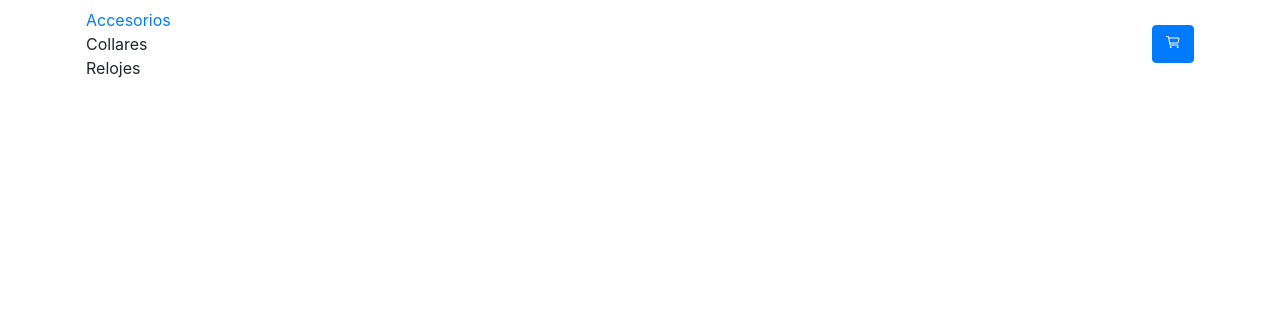
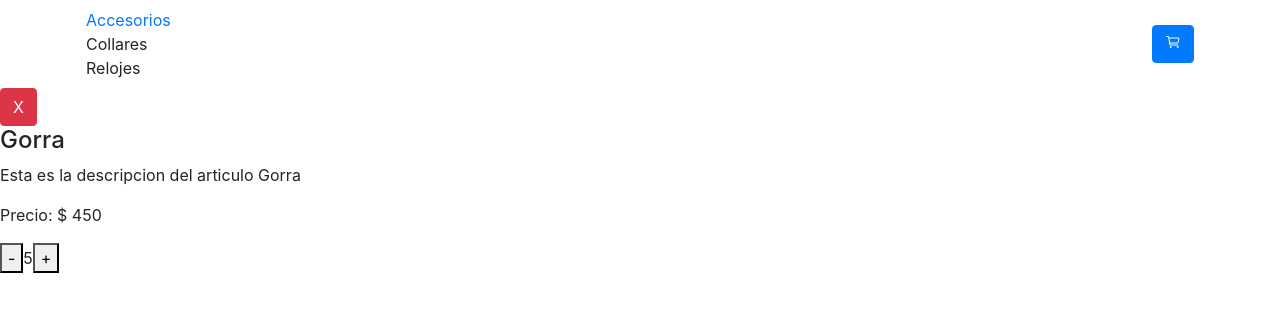
Before and after one commit to Rodriip95/ecommer-react, a React (Create React App) app: page /item/1 in a window 1280 px wide. Shown: the top 312 px of the page. Built offline with nearby package versions, Linux system fonts and the light colour scheme.

Commit message:
Reformula useParams

```diff
--- a/src/App.js
+++ b/src/App.js
@@ -1,25 +1,63 @@
 import React, { Fragment } from 'react';
-import {BrowserRouter, Route, Switch, Link} from 'react-router-dom';
+import {BrowserRouter, Route, Switch, Link, useParams} from 'react-router-dom';
 import NavBar from './components/Navbar';
 import ItemDetail from './components/ItemDetail';
 import ItemListContainer from './components/ItemListContainer';
 
 
 function App() {
+   const inventario = [
+    {
+        id: 1,
+        articulo: "Gorra",
+        stock: 5,
+        stockInicial: 5,
+        precio: 450,
+        descripcion: "Esta es la descripcion del articulo Gorra"
+      },
+      {
+        id: 2,
+        articulo: "Cadenas",
+        stock: 5,
+        stockInicial: 5,
+        precio: 250,
+        descripcion: "Esta es la descripcion del articulo Gorra"
+      },
+      {
+        id: 3,
+        articulo: "Reloj",
+        stock: 5,
+        stockInicial: 5,
+        precio: 700,
+        descripcion: "Esta es la descripcion del articulo Reloj"
+      },
+      {
+        id: 4,
+        articulo: "Pulseras",
+        stock: 5,
+        stockInicial: 5,
+        precio: 200,
+        descripcion: "Esta es la descripcion del articulo Pulsera"
+      },
+      {
+        id: 5,
+        articulo: "Billetera",
+        stock: 5,
+        stockInicial: 5,
+        precio: 330,
+        descripcion: "Esta es la descripcion del articulo Billetera"
+      }
+]
+
+
+
   return(
     <BrowserRouter>
       <Fragment>
         <NavBar/>
         <Switch>
-          <Route path="/Gorra">
-            <ItemDetail producto={{
-              id: 1,
-              articulo: "Gorra",
-              stock: 5,
-              stockInicial: 5,
-              precio: 450,
-              descripcion: "Esta es la descripcion del articulo Gorra"
-            }}/>
+          <Route path="/item/:id">
+            <ItemDetail producto={inventario[0]}/>
           </Route>
           <Route exact path="/">
             <ItemListContainer/>
--- a/src/components/Item.jsx
+++ b/src/components/Item.jsx
@@ -1,18 +1,19 @@
 import React from 'react';
-import {BrowserRouter, Route, Switch, Link} from 'react-router-dom';
+import {BrowserRouter, Route, Switch, Link, useParams} from 'react-router-dom';
 
 import './stylesComponents.css'
 
 
 
 export default function Item({producto}){
+    const {id} = useParams();
     return(
         <div id="productCard" className="col-2 m-1">
             <h4>{producto.articulo}</h4>
             <p>
                 $ {producto.precio}
             </p>
-            <Link to={`/${producto.articulo}`}>Ver Producto</Link>
+            <Link to={`/item/${producto.id}`}>Ver Producto</Link>
         </div>
     )
 }
```
